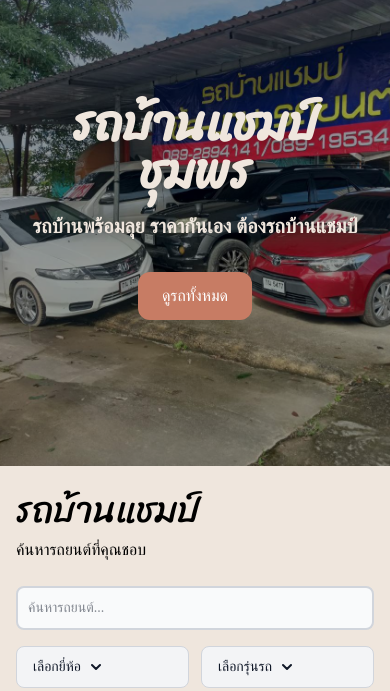
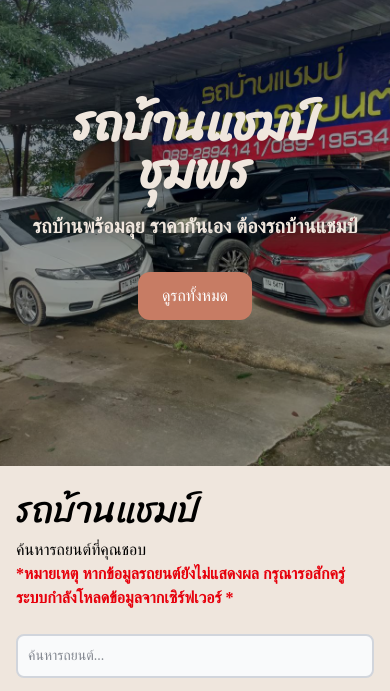
Before and after one commit to TapatPayanta/RotbaanChamp-front, a plain HTML site: page index.html in a window 390 px wide. Shown: the part 110-801 px from the top of the page. Drawn offline with nearby package versions, Linux system fonts and the light colour scheme; no server answers; a web font is replaced by a local one.

Commit message:
fix: updated homepage layout and responsive design

```diff
--- a/index.html
+++ b/index.html
@@ -37,6 +37,10 @@
     <div class="mx-auto max-w-screen-xl px-4 py-6 sm:px-6 lg:px-8 sm:py-8">
         <h1 class="text-4xl sm:text-5xl">รถบ้านแชมป์</h1>
         <p class="mt-2 text-base sm:text-xl sm:mt-4">ค้นหารถยนต์ที่คุณชอบ</p>
+        <p class="text-red-600 font-bold">*หมายเหตุ หากข้อมูลรถยนต์ยังไม่แสดงผล กรุณารอสักครู่
+            ระบบกำลังโหลดข้อมูลจากเซิร์ฟเวอร์
+            *
+        </p>
     </div>
 
     <div class="mx-auto max-w-screen-xl px-4 sm:px-6 lg:px-8">
--- a/scripts/cars.js
+++ b/scripts/cars.js
@@ -1,4 +1,3 @@
-// frontend/scripts/cars.js
 import { fmtPrice, fmtKm } from "./format.js";
 import { mountPartials } from "./ui.js";
 
--- a/scripts/filter.js
+++ b/scripts/filter.js
@@ -1,4 +1,3 @@
-// frontend/scripts/filter.js
 import { getCarsData, renderCars, carsReady } from "./cars.js";
 
 const searchForm = document.getElementById("searchForm");
```
Also changed, not shown: scripts/car-detail.js (+0 -10 lines).
